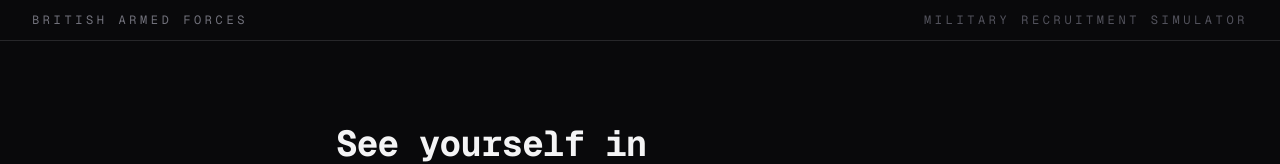
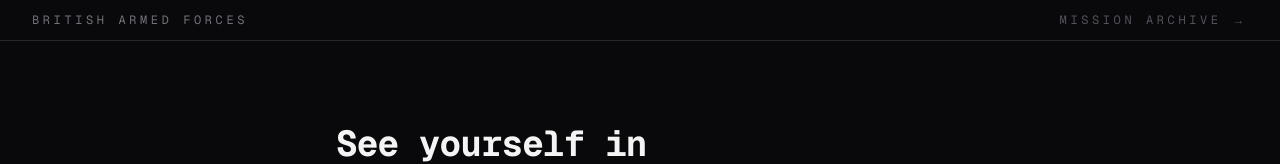
Before and after one commit to TommeZ/forces-simulate-app, a Next.js app: page / in a window 1280 px wide. Shown: the top 164 px of the page. Built offline with nearby package versions, Linux system fonts and the light colour scheme.

Commit message:
mission archive added to front page

```diff
--- a/app/page.tsx
+++ b/app/page.tsx
@@ -11,6 +11,7 @@ import { ImageCard } from "@/components/ImageCard";
 import { StoryCard } from "@/components/StoryCard";
 import { fetchStory, fetchImage, fetchAudio, saveGeneration } from "@/lib/api";
 import { StatusMessage } from "@/components/StatusMessage";
+import Link from "next/link";
 
 export default function Home() {
   const [name, setName] = useState("");
@@ -115,9 +116,12 @@ export default function Home() {
         <span className="text-xs tracking-[0.3em] text-zinc-500 uppercase">
           British Armed Forces
         </span>
-        <span className="text-xs tracking-[0.3em] text-zinc-600 uppercase">
-          Military Recruitment Simulator
-        </span>
+        <Link
+          href="/history"
+          className="text-xs tracking-[0.3em] text-zinc-600 uppercase hover:text-amber-400 transition-colors"
+        >
+          Mission Archive →
+        </Link>
       </div>
 
       <main className="max-w-2xl mx-auto px-8 py-20">
```
Also changed, not shown: lib/type.d.ts (added, +9 -0 lines).
